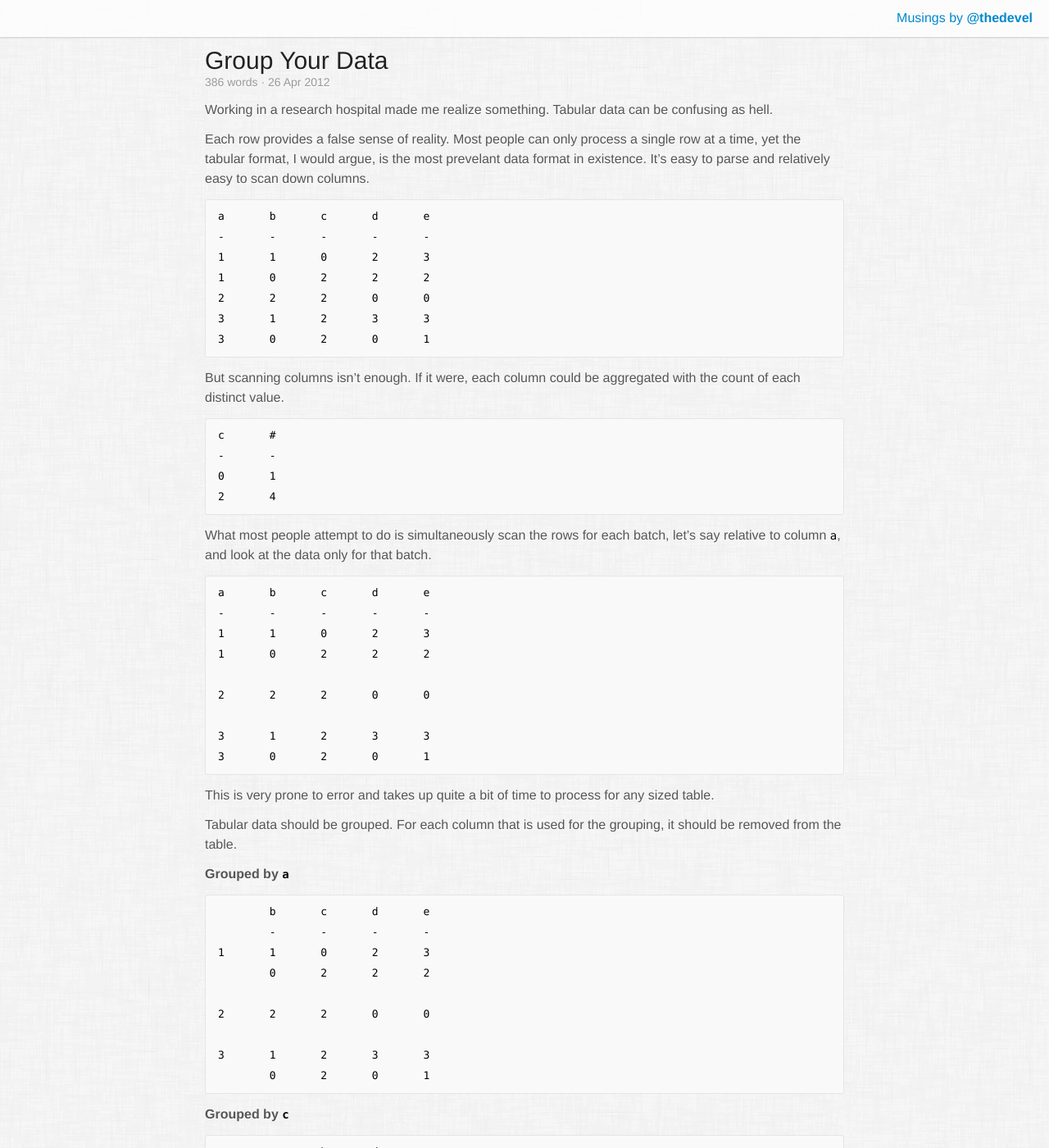
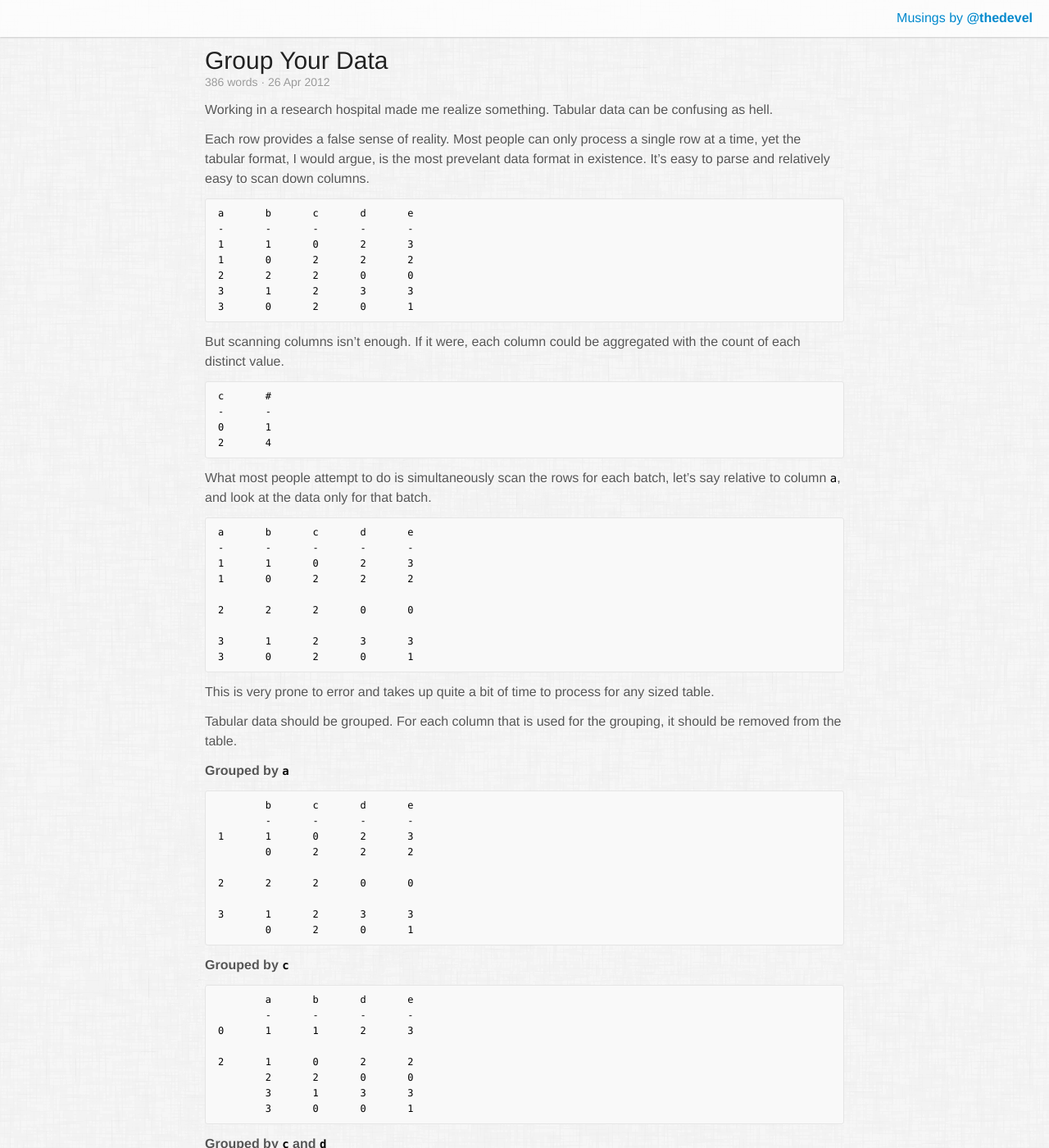
Before and after one commit to bruth/devel.io, a Jekyll site: the page built from _posts/2012-04-26-groupby-data.md, in a window 1280 px wide and 1400 px high. Shown: the whole window at 82% size. Built offline with Jekyll 4.4.1, drawn with Linux system fonts in a browser that asks for light colours; some web fonts are replaced; Markdown is read by kramdown in place of the engine named in the settings.

Commit message:
Adjust code line-height for readability

```diff
--- a/css/minimal.css
+++ b/css/minimal.css
@@ -52,7 +52,8 @@ pre {
     border: 1px solid #e5e5e5;
     overflow-x: auto;
     text-shadow: none;
-    font-size: 13px;
+    font-size: 12px;
+    line-height: 18px;
 }
 
 pre code {
```
